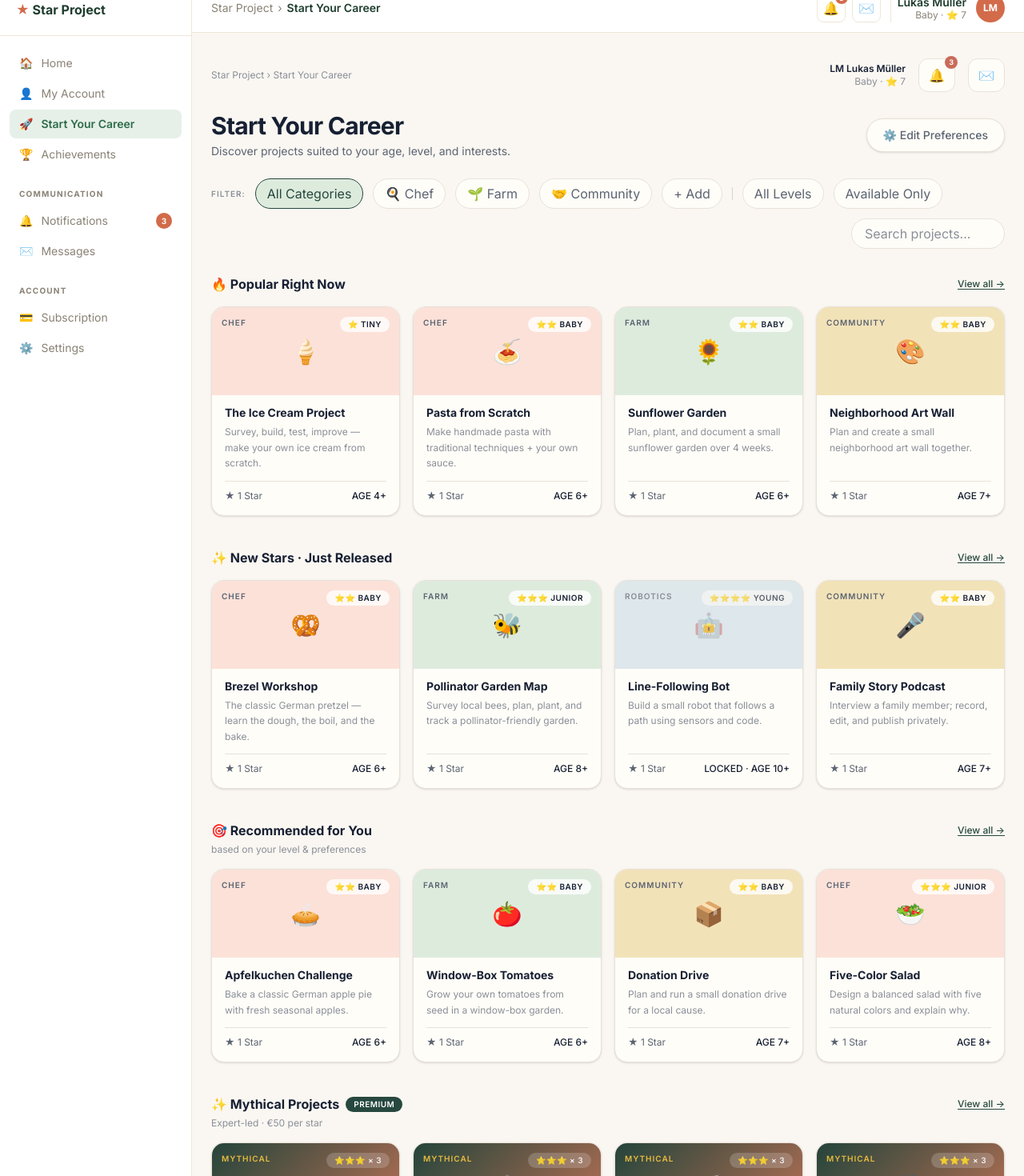
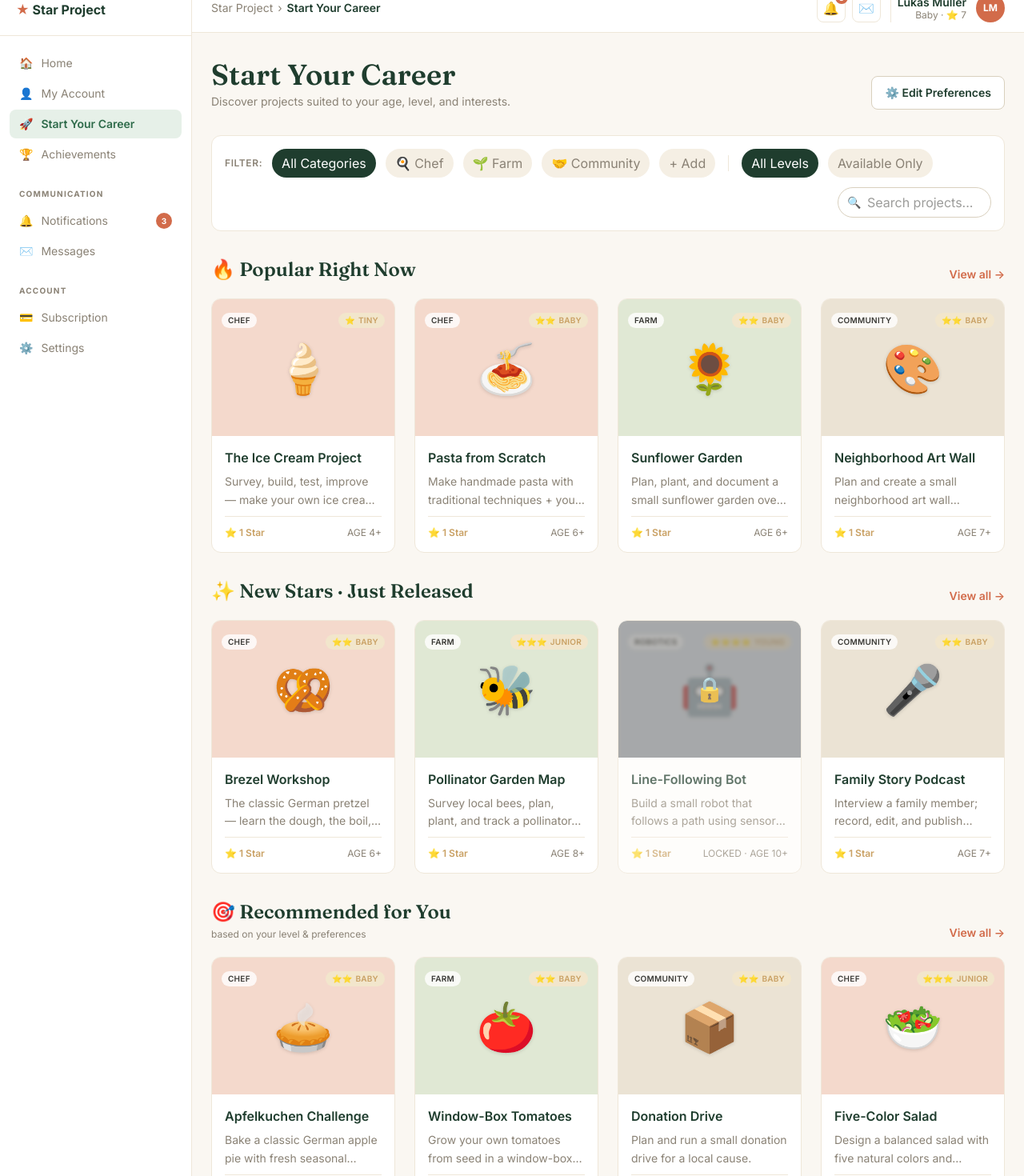
Before and after one commit to iyikbe/star-project-pwa, a React (Vite) app: page /start in a window 1280 px wide. Shown: the part 20-1490 px from the top of the page at 80% size. Built offline with nearby package versions, Linux system fonts and the light colour scheme.

Commit message:
feat(career): rebuild project listing page from mockup p.06 with shared ProjectCard

```diff
--- a/src/features/start-career/ProjectListingPage.tsx
+++ b/src/features/start-career/ProjectListingPage.tsx
@@ -1,410 +1,43 @@
+import { useState, type ReactNode } from 'react'
 import { Link } from 'react-router-dom'
+import { ProjectCard } from '../../components/cards'
+import {
+  LISTING_POPULAR,
+  LISTING_NEW_STARS,
+  LISTING_RECOMMENDED,
+  LISTING_MYTHICAL,
+} from '../../data/mock/projects'
+import type { ProjectCardData } from '../../components/cards/ProjectCard'
 
-type ProjectCardData = {
-  id: string
-  category: string
-  icon: string
-  level: string
-  title: string
-  description: string
-  footerLeft: string
-  footerRight: string
-  locked?: boolean
-  mythical?: boolean
-}
+type FilterState = 'all' | 'chef' | 'farm' | 'community'
 
-const popularProjects: ProjectCardData[] = [
-  {
-    id: 'ice-cream-popular',
-    category: 'CHEF',
-    icon: '🍦',
-    level: 'TINY',
-    title: 'The Ice Cream Project',
-    description: 'Survey, build, test, improve — make your own ice cream from scratch.',
-    footerLeft: '★ 1 Star',
-    footerRight: 'AGE 4+',
-  },
-  {
-    id: 'pasta-popular',
-    category: 'CHEF',
-    icon: '🍝',
-    level: 'BABY',
-    title: 'Pasta from Scratch',
-    description: 'Make handmade pasta with traditional techniques + your own sauce.',
-    footerLeft: '★ 1 Star',
-    footerRight: 'AGE 6+',
-  },
-  {
-    id: 'sunflower-popular',
-    category: 'FARM',
-    icon: '🌻',
-    level: 'BABY',
-    title: 'Sunflower Garden',
-    description: 'Plan, plant, and document a small sunflower garden over 4 weeks.',
-    footerLeft: '★ 1 Star',
-    footerRight: 'AGE 6+',
-  },
-  {
-    id: 'art-wall-popular',
-    category: 'COMMUNITY',
-    icon: '🎨',
-    level: 'BABY',
-    title: 'Neighborhood Art Wall',
-    description: 'Plan and create a small neighborhood art wall together.',
-    footerLeft: '★ 1 Star',
-    footerRight: 'AGE 7+',
-  },
-]
-
-const newStarsProjects: ProjectCardData[] = [
-  {
-    id: 'brezel-new',
-    category: 'CHEF',
-    icon: '🥨',
-    level: 'BABY',
-    title: 'Brezel Workshop',
-    description: 'The classic German pretzel — learn the dough, the boil, and the bake.',
-    footerLeft: '★ 1 Star',
-    footerRight: 'AGE 6+',
-  },
-  {
-    id: 'pollinator-new',
-    category: 'FARM',
-    icon: '🐝',
-    level: 'JUNIOR',
-    title: 'Pollinator Garden Map',
-    description: 'Survey local bees, plan, plant, and track a pollinator-friendly garden.',
-    footerLeft: '★ 1 Star',
-    footerRight: 'AGE 8+',
-  },
-  {
-    id: 'linebot-new',
-    category: 'ROBOTICS',
-    icon: '🤖',
-    level: 'YOUNG',
-    title: 'Line-Following Bot',
-    description: 'Build a small robot that follows a path using sensors and code.',
-    footerLeft: '★ 1 Star',
-    footerRight: 'LOCKED · AGE 10+',
-    locked: true,
-  },
-  {
-    id: 'podcast-new',
-    category: 'COMMUNITY',
-    icon: '🎤',
-    level: 'BABY',
-    title: 'Family Story Podcast',
-    description: 'Interview a family member; record, edit, and publish privately.',
-    footerLeft: '★ 1 Star',
-    footerRight: 'AGE 7+',
-  },
-]
-
-const recommendedProjects: ProjectCardData[] = [
-  {
-    id: 'apfelkuchen-rec',
-    category: 'CHEF',
-    icon: '🥧',
-    level: 'BABY',
-    title: 'Apfelkuchen Challenge',
-    description: 'Bake a classic German apple pie with fresh seasonal apples.',
-    footerLeft: '★ 1 Star',
-    footerRight: 'AGE 6+',
-  },
-  {
-    id: 'tomatoes-rec',
-    category: 'FARM',
-    icon: '🍅',
-    level: 'BABY',
-    title: 'Window-Box Tomatoes',
-    description: 'Grow your own tomatoes from seed in a window-box garden.',
-    footerLeft: '★ 1 Star',
-    footerRight: 'AGE 6+',
-  },
-  {
-    id: 'donation-rec',
-    category: 'COMMUNITY',
-    icon: '📦',
-    level: 'BABY',
-    title: 'Donation Drive',
-    description: 'Plan and run a small donation drive for a local cause.',
-    footerLeft: '★ 1 Star',
-    footerRight: 'AGE 7+',
-  },
-  {
-    id: 'salad-rec',
-    category: 'CHEF',
-    icon: '🥗',
-    level: 'JUNIOR',
-    title: 'Five-Color Salad',
-    description: 'Design a balanced salad with five natural colors and explain why.',
-    footerLeft: '★ 1 Star',
-    footerRight: 'AGE 8+',
-  },
-]
-
-const mythicalProjects: ProjectCardData[] = [
-  {
-    id: 'song-mythical',
-    category: 'MYTHICAL',
-    icon: '🎵',
-    level: 'PREMIUM',
-    title: 'Compose & Record an Original Song',
-    description: 'Premium expert-led: compose, arrange, and record a track end-to-end.',
-    footerLeft: '€150 · 3 stars',
-    footerRight: 'AGE 13+',
-    locked: true,
-    mythical: true,
-  },
-  {
-    id: 'plant-mythical',
-    category: 'MYTHICAL',
-    icon: '🤖',
-    level: 'PREMIUM',
-    title: 'AI-Powered Plant Caretaker',
-    description: 'Build a smart sensor system with simple ML. Expert mentorship included.',
-    footerLeft: '€100 · 2 stars',
-    footerRight: 'AGE 15+',
-    locked: true,
-    mythical: true,
-  },
-  {
-    id: 'film-mythical',
-    category: 'MYTHICAL',
-    icon: '🎬',
-    level: 'PREMIUM',
-    title: 'Short-Film Documentary',
-    description: 'Plan, shoot, edit, and submit a 5-minute documentary with film expert.',
-    footerLeft: '€150 · 3 stars',
-    footerRight: 'AGE 13+',
-    locked: true,
-    mythical: true,
-  },
-  {
-    id: 'fashion-mythical',
-    category: 'MYTHICAL',
-    icon: '👗',
-    level: 'PREMIUM',
-    title: 'Sustainable Fashion Capsule',
-    description: 'Design, source, and produce a 3-piece sustainable wardrobe capsule.',
-    footerLeft: '€100 · 2 stars',
-    footerRight: 'AGE 13+',
-    locked: true,
-    mythical: true,
-  },
-]
-
-type CardBg = {
-  bg: string
-  accent: string
-}
-
-const categoryStyles: Record<string, CardBg> = {
-  CHEF: { bg: '#FCE1D8', accent: '#E98A6A' },
-  FARM: { bg: '#DDEBDD', accent: '#6C9A63' },
-  COMMUNITY: { bg: '#F2E2B8', accent: '#B88A3A' },
-  ROBOTICS: { bg: '#DCEAF2', accent: '#5D8AA8' },
-  MYTHICAL: { bg: 'linear-gradient(135deg, #26483E, #C9785A)', accent: '#F4C542' },
-}
-
-function TopBar() {
+function renderSection(
+  emoji: string,
+  title: string,
+  subtitle: string | null,
+  rightBadge: ReactNode | null,
+  projects: ProjectCardData[],
+) {
   return (
-    <div className="mb-6 flex flex-col gap-3 sm:flex-row sm:items-center sm:justify-between">
-      <p className="text-xs text-[#8A8F98]">Star Project › Start Your Career</p>
-      <div className="flex items-center gap-4">
-        <div className="text-right text-xs">
-          <p className="font-semibold text-[#172033]">LM Lukas Müller</p>
-          <p className="text-[#8A8F98]">Baby · ⭐ 7</p>
+    <section>
+      <div className="mb-5 flex flex-col gap-2 sm:flex-row sm:items-end sm:justify-between">
+        <div>
+          <div className="flex items-center gap-3">
+            <h2 className="font-serif text-xl font-semibold tracking-normal text-sp-primary md:text-2xl">
+              <span aria-hidden="true">{emoji}</span> {title}
+            </h2>
+            {rightBadge}
+          </div>
+          {subtitle && <p className="mt-1 text-xs text-sp-text-muted">{subtitle}</p>}
         </div>
-        <button
-          type="button"
-          className="relative rounded-xl border border-[#E8E1D8] bg-[#FFFDF8] px-3 py-2 text-sm text-[#5B6472] hover:bg-[#F4EFE7]"
-        >
-          🔔
-          <span className="absolute -right-1 -top-1 flex h-4 w-4 items-center justify-center rounded-full bg-[#C96B5A] text-[9px] font-bold text-white">
-            3
-          </span>
-        </button>
-        <button
-          type="button"
-          className="rounded-xl border border-[#E8E1D8] bg-[#FFFDF8] px-3 py-2 text-sm text-[#5B6472] hover:bg-[#F4EFE7]"
-        >
-          ✉️
-        </button>
-      </div>
-    </div>
-  )
-}
-
-function PageHeader() {
-  return (
-    <div className="mb-6 flex flex-col gap-4 sm:flex-row sm:items-center sm:justify-between">
-      <div>
-        <h1 className="text-2xl font-bold tracking-tight text-[#172033] md:text-3xl">
-          Start Your Career
-        </h1>
-        <p className="mt-1 text-sm text-[#5B6472]">
-          Discover projects suited to your age, level, and interests.
-        </p>
-      </div>
-      <Link
-        to="/start/preference"
-        className="inline-flex items-center gap-1.5 rounded-full border border-[#E8E1D8] bg-[#FFFDF8] px-5 py-2.5 text-sm font-medium text-[#5B6472] shadow-sm transition-all hover:border-[#26483E] hover:text-[#26483E]"
-      >
-        ⚙️ Edit Preferences
-      </Link>
-    </div>
-  )
-}
-
-function FilterPill({
-  children,
-  active,
-  onClick,
-}: {
-  children: React.ReactNode
-  active?: boolean
-  onClick?: () => void
-}) {
-  return (
-    <button
-      type="button"
-      onClick={onClick}
-      className={`rounded-full border px-3.5 py-1.5 text-xs font-medium transition-colors ${
-        active
-          ? 'border-[#26483E] bg-[#DDEBDD] text-[#26483E]'
-          : 'border-[#E8E1D8] bg-[#FFFDF8] text-[#5B6472] hover:border-[#D8D3CA]'
-      }`}
-    >
-      {children}
-    </button>
-  )
-}
-
-function FilterBar() {
-  return (
-    <div className="mb-8 flex flex-wrap items-center gap-3">
-      <span className="text-[10px] font-semibold uppercase tracking-widest text-[#8A8F98]">
-        FILTER:
-      </span>
-      <FilterPill active>All Categories</FilterPill>
-      <FilterPill>🍳 Chef</FilterPill>
-      <FilterPill>🌱 Farm</FilterPill>
-      <FilterPill>🤝 Community</FilterPill>
-      <FilterPill>+ Add</FilterPill>
-      <span className="hidden h-4 w-px bg-[#D8D3CA] sm:block" />
-      <FilterPill>All Levels</FilterPill>
-      <FilterPill>Available Only</FilterPill>
-      <div className="ml-auto w-full sm:w-auto">
-        <input
-          type="text"
-          placeholder="Search projects..."
-          className="w-full rounded-full border border-[#E8E1D8] bg-[#FFFDF8] px-4 py-1.5 text-xs text-[#172033] placeholder-[#8A8F98] outline-none transition-colors focus:border-[#26483E] focus:ring-1 focus:ring-[#26483E] sm:w-48"
-        />
-      </div>
-    </div>
-  )
-}
-
-function ProjectCard({ project }: { project: ProjectCardData }) {
-  const style = categoryStyles[project.category] ?? categoryStyles.CHEF
-  const levelDisplay =
-    project.level === 'TINY'
-      ? '⭐ TINY'
-      : project.level === 'BABY'
-        ? '⭐⭐ BABY'
-        : project.level === 'JUNIOR'
-          ? '⭐⭐⭐ JUNIOR'
-          : project.level === 'YOUNG'
-            ? '⭐⭐⭐⭐ YOUNG'
-            : '⭐⭐⭐ × 3'
-
-  return (
-    <div
-      className={`group flex flex-col overflow-hidden rounded-2xl border bg-[#FFFDF8] shadow-sm transition-shadow hover:shadow-md ${
-        project.locked ? 'border-[#E8E1D8]' : 'border-[#E8E1D8]'
-      }`}
-    >
-      <div
-        className={`relative flex h-[110px] items-center justify-center ${
-          project.locked && !project.mythical ? 'opacity-70' : ''
-        }`}
-        style={{ background: style.bg }}
-      >
-        <span
-          className="absolute left-3 top-3 text-[10px] font-semibold uppercase tracking-widest"
-          style={{ color: project.mythical ? '#F4C542' : '#5B6472' }}
-        >
-          {project.category}
-        </span>
-        <span
-          className={`absolute right-3 top-3 rounded-full px-2.5 py-0.5 text-[10px] font-semibold uppercase tracking-wider ${
-            project.mythical
-              ? 'bg-white/20 text-white'
-              : 'bg-white/80 text-[#172033]'
-          }`}
-        >
-          {levelDisplay}
-        </span>
-        <span className={`text-3xl ${project.locked ? 'opacity-50' : ''}`}>
-          {project.icon}
-        </span>
-        {project.locked && (
-          <span className="absolute inset-0 flex items-center justify-center bg-black/5 text-lg">
-            🔒
-          </span>
-        )}
-      </div>
-
-      <div className="flex flex-1 flex-col px-4 pb-4 pt-3">
-        <h3 className="text-sm font-bold text-[#172033]">{project.title}</h3>
-        <p className="mt-1 flex-1 text-xs leading-relaxed text-[#8A8F98]">
-          {project.description}
-        </p>
-        <div className="mt-3 flex items-center justify-between border-t border-[#E8E1D8] pt-2.5">
-          <span className="text-xs text-[#5B6472]">{project.footerLeft}</span>
-          <span className="text-xs font-medium text-[#172033]">{project.footerRight}</span>
-        </div>
-      </div>
-    </div>
-  )
-}
-
-function ProjectSection({
-  title,
-  note,
-  badge,
-  projects,
-  viewAllLink,
-}: {
-  title: string
-  note?: string
-  badge?: string
-  projects: ProjectCardData[]
-  viewAllLink: string
-}) {
-  return (
-    <section className="mb-10">
-      <div className="mb-4 flex flex-wrap items-center justify-between gap-2">
-        <div className="flex items-center gap-2">
-          <h2 className="text-base font-bold text-[#172033]">{title}</h2>
-          {badge && (
-            <span className="rounded-full bg-[#26483E] px-2.5 py-0.5 text-[10px] font-semibold uppercase tracking-wider text-white">
-              {badge}
-            </span>
-          )}
-        </div>
-        <a
-          href={viewAllLink}
-          className="text-xs font-medium text-[#26483E] underline underline-offset-2"
-        >
+        <a href="#" className="whitespace-nowrap text-sm font-semibold text-sp-coral hover:underline">
           View all →
         </a>
       </div>
-      {note && <p className="-mt-3 mb-4 text-xs text-[#8A8F98]">{note}</p>}
-      <div className="grid gap-4 sm:grid-cols-2 lg:grid-cols-4">
+
+      <div className="grid grid-cols-1 gap-4 sm:grid-cols-2 lg:grid-cols-4 md:gap-6">
         {projects.map((p) => (
-          <ProjectCard key={p.id} project={p} />
+          <ProjectCard key={p.id} project={p} href={`/projects/${p.slug}`} />
         ))}
       </div>
     </section>
@@ -412,35 +45,163 @@ function ProjectSection({
 }
 
 export function ProjectListingPage() {
+  const [activeCategory, setActiveCategory] = useState<FilterState>('all')
+  const [activeLevel, setActiveLevel] = useState<string>('all')
+
   return (
-    <div>
-      <TopBar />
-      <PageHeader />
-      <FilterBar />
+    <div className="flex flex-col gap-8">
+      {/* Page header */}
+      <div className="flex flex-col gap-4 md:flex-row md:items-end md:justify-between">
+        <div>
+          <h1 className="font-serif text-3xl font-semibold tracking-normal text-sp-primary md:text-4xl">
+            Start Your Career
+          </h1>
+          <p className="mt-1 text-sm text-sp-text-muted">
+            Discover projects suited to your age, level, and interests.
+          </p>
+        </div>
+        <Link
+          to="/start/preference"
+          className="inline-flex items-center gap-2 whitespace-nowrap rounded-lg border border-sp-border-input bg-white px-4 py-2.5 text-sm font-semibold text-sp-primary transition-colors hover:bg-sp-bg-card-muted"
+        >
+          ⚙️ Edit Preferences
+        </Link>
+      </div>
 
-      <ProjectSection
-        title="🔥 Popular Right Now"
-        projects={popularProjects}
-        viewAllLink="#"
-      />
-      <ProjectSection
-        title="✨ New Stars · Just Released"
-        projects={newStarsProjects}
-        viewAllLink="#"
-      />
-      <ProjectSection
-        title="🎯 Recommended for You"
-        note="based on your level &amp; preferences"
-        projects={recommendedProjects}
-        viewAllLink="#"
-      />
-      <ProjectSection
-        title="✨ Mythical Projects"
-        badge="PREMIUM"
-        note="Expert-led · €50 per star"
-        projects={mythicalProjects}
-        viewAllLink="#"
-      />
+      {/* Filter bar */}
+      <div className="flex flex-wrap items-center gap-3 rounded-xl border border-sp-border-soft bg-white p-3 md:p-4">
+        <span className="flex-shrink-0 text-xs font-semibold uppercase tracking-wider text-sp-text-muted">
+          FILTER:
+        </span>
+
+        <button
+          type="button"
+          onClick={() => setActiveCategory('all')}
+          className={`whitespace-nowrap rounded-full px-3 py-1.5 text-xs font-semibold transition-colors ${
+            activeCategory === 'all'
+              ? 'bg-sp-primary text-white'
+              : 'bg-sp-bg-card-muted text-sp-text-muted hover:bg-sp-border-soft hover:text-sp-primary'
+          }`}
+        >
+          All Categories
+        </button>
+        <button
+          type="button"
+          onClick={() => setActiveCategory('chef')}
+          className={`whitespace-nowrap rounded-full px-3 py-1.5 text-xs font-semibold transition-colors ${
+            activeCategory === 'chef'
+              ? 'bg-sp-primary text-white'
+              : 'bg-sp-bg-card-muted text-sp-text-muted hover:bg-sp-border-soft hover:text-sp-primary'
+          }`}
+        >
+          🍳 Chef
+        </button>
+        <button
+          type="button"
+          onClick={() => setActiveCategory('farm')}
+          className={`whitespace-nowrap rounded-full px-3 py-1.5 text-xs font-semibold transition-colors ${
+            activeCategory === 'farm'
+              ? 'bg-sp-primary text-white'
+              : 'bg-sp-bg-card-muted text-sp-text-muted hover:bg-sp-border-soft hover:text-sp-primary'
+          }`}
+        >
+          🌱 Farm
+        </button>
+        <button
+          type="button"
+          onClick={() => setActiveCategory('community')}
+          className={`whitespace-nowrap rounded-full px-3 py-1.5 text-xs font-semibold transition-colors ${
+            activeCategory === 'community'
+              ? 'bg-sp-primary text-white'
+              : 'bg-sp-bg-card-muted text-sp-text-muted hover:bg-sp-border-soft hover:text-sp-primary'
+          }`}
+        >
+          🤝 Community
+        </button>
+        <button
+          type="button"
+          className="whitespace-nowrap rounded-full px-3 py-1.5 text-xs font-semibold text-sp-text-muted transition-colors hover:bg-sp-border-soft hover:text-sp-primary"
+          style={{ background: '#F5EFE4' }}
+        >
+          + Add
+        </button>
+
+        <span className="mx-1 h-5 w-px bg-sp-border-soft" />
+
+        <button
+          type="button"
+          onClick={() => setActiveLevel('all')}
+          className={`whitespace-nowrap rounded-full px-3 py-1.5 text-xs font-semibold transition-colors ${
+            activeLevel === 'all'
+              ? 'bg-sp-primary text-white'
+              : 'bg-sp-bg-card-muted text-sp-text-muted hover:bg-sp-border-soft hover:text-sp-primary'
+          }`}
+        >
+          All Levels
+        </button>
+        <button
+          type="button"
+          onClick={() => setActiveLevel('available')}
+          className={`whitespace-nowrap rounded-full px-3 py-1.5 text-xs font-semibold transition-colors ${
+            activeLevel === 'available'
+              ? 'bg-sp-primary text-white'
+              : 'bg-sp-bg-card-muted text-sp-text-muted hover:bg-sp-border-soft hover:text-sp-primary'
+          }`}
+        >
+          Available Only
+        </button>
+
+        <div className="relative ml-auto w-full sm:w-auto">
+          <span
+            className="absolute left-3 top-1/2 -translate-y-1/2 text-sm text-sp-text-muted"
+            aria-hidden="true"
+          >
+            🔍
+          </span>
+          <input
+            type="text"
+            placeholder="Search projects..."
+            className="w-full rounded-full border border-sp-border-input bg-white py-1.5 pl-9 pr-4 text-sm outline-none focus:border-sp-primary sm:w-48"
+          />
+        </div>
+      </div>
+
+      {/* 4 sections */}
+      {renderSection('🔥', 'Popular Right Now', null, null, LISTING_POPULAR)}
+
+      {renderSection('✨', 'New Stars · Just Released', null, null, LISTING_NEW_STARS)}
+
+      {renderSection(
+        '🎯',
+        'Recommended for You',
+        'based on your level & preferences',
+        null,
+        LISTING_RECOMMENDED,
+      )}
+
+      {/* Mythical section — manual render for PREMIUM badge */}
+      <section>
+        <div className="mb-2 flex flex-col gap-2 sm:flex-row sm:items-end sm:justify-between">
+          <div>
+            <div className="flex items-center gap-3">
+              <h2 className="font-serif text-xl font-semibold tracking-normal text-sp-primary md:text-2xl">
+                <span aria-hidden="true">✨</span> Mythical Projects
+              </h2>
+              <span className="inline-flex items-center rounded-full bg-sp-gold-bg-soft px-2.5 py-1 text-xs font-bold uppercase tracking-wide text-sp-gold">
+                PREMIUM
+              </span>
+            </div>
+          </div>
+          <p className="whitespace-nowrap text-xs text-sp-text-muted">
+            Expert-led · €50 per star
+          </p>
+        </div>
+        <div className="mt-5 grid grid-cols-1 gap-4 sm:grid-cols-2 lg:grid-cols-4 md:gap-6">
+          {LISTING_MYTHICAL.map((p) => (
+            <ProjectCard key={p.id} project={p} href={`/projects/${p.slug}`} />
+          ))}
+        </div>
+      </section>
     </div>
   )
 }
```
